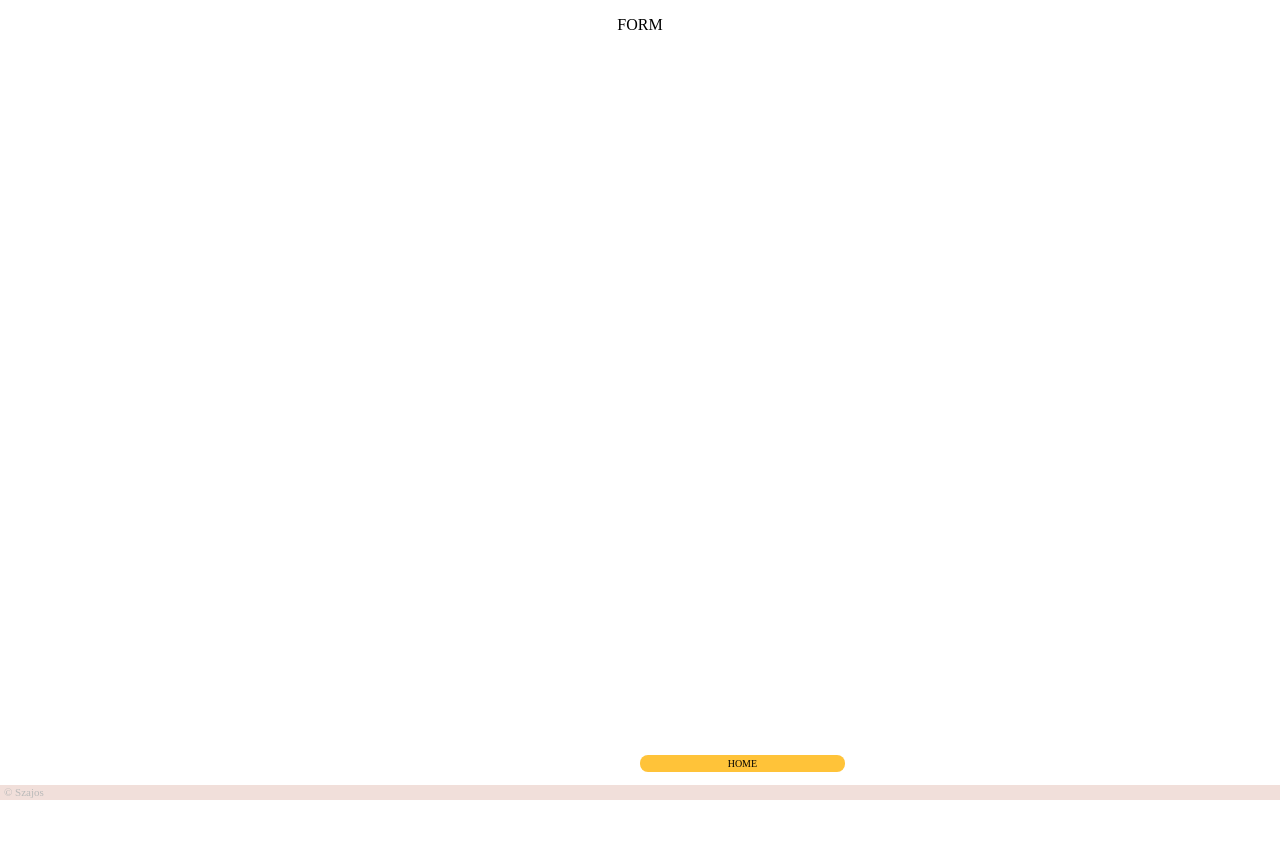
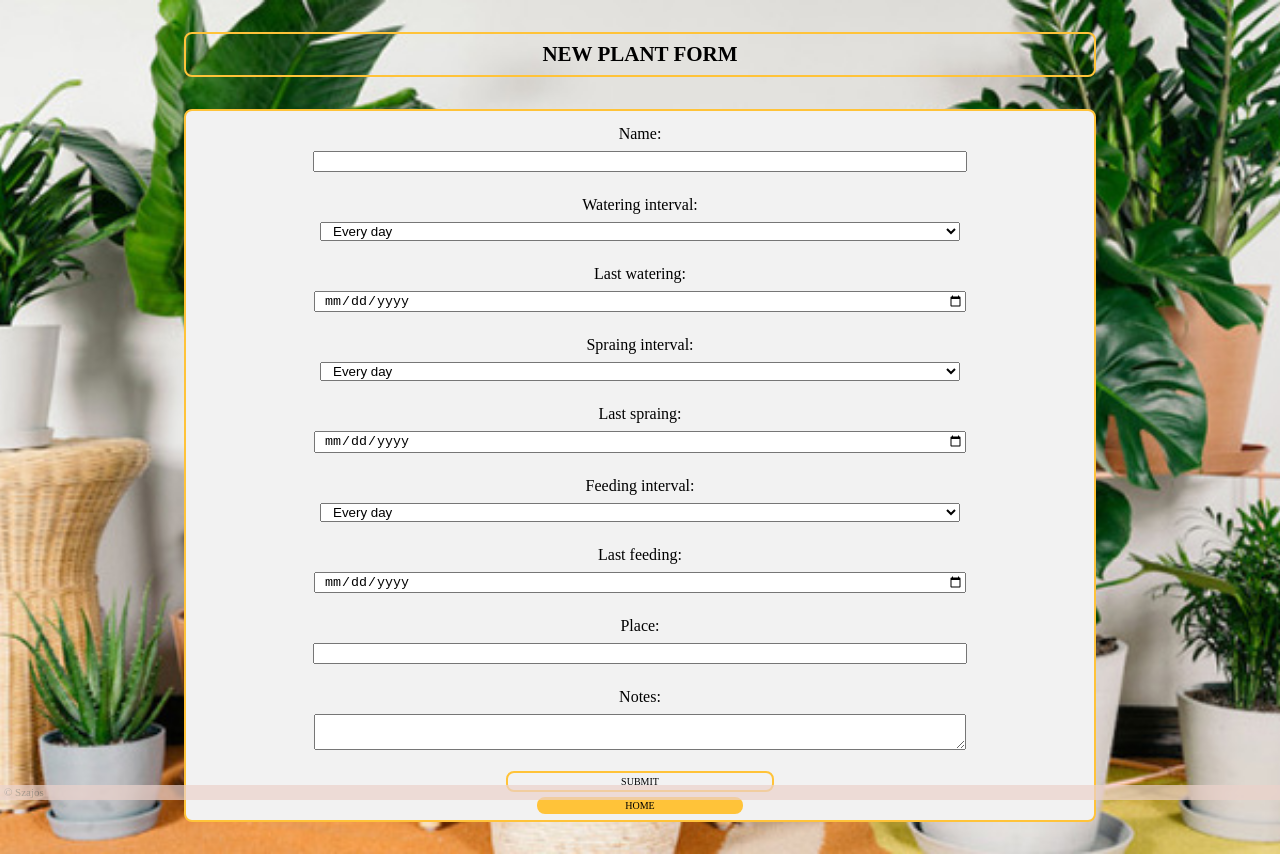
Before and after one commit to anetSzajo/plantswife, a React (Create React App) app: page /createNewPlant in a window 1280 px wide. Before the commit the page ends 816 px from the top, so only its background shows below. Built offline with nearby package versions, Linux system fonts and the light colour scheme; a web font is replaced by a local one.

Commit message:
Add new plant form page.

```diff
--- a/src/Components/HomePage/AddNewPlantButton/addNewPlantButton.scss
+++ b/src/Components/HomePage/AddNewPlantButton/addNewPlantButton.scss
@@ -8,7 +8,9 @@
   border: none;
   margin: 1rem auto;
   width: 55%;
-  a{
+  a,
+  a:visited{
     text-decoration: none;
+    color: black;
   }
 }
--- a/src/Components/NewPlantPage/NewPlantPage.js
+++ b/src/Components/NewPlantPage/NewPlantPage.js
@@ -4,13 +4,83 @@ import GoHomeButton from "../SharedComponents/GoHomeButton/GoHomeButton";
 import './newPlantPage.scss';
 
 class NewPlantPage extends React.Component{
+    constructor(props) {
+        super(props);
+        this.state = {
+            plant: props.plant ? props.plant : this.defaultEmptyPlant()
+        }
+    }
+
+    defaultEmptyPlant = () => ({
+        name: '',
+        wateringInterval: '',
+        lastWatering: '',
+        spraingInterval: '',
+        lastSpraing: '',
+        feedingInterval: '',
+        lastFeeding: '',
+        place: '',
+        notes: ''
+    })
+
+    handleInput = (event) => {
+        this.setState({
+            plant: {
+                ...this.state.plant,
+                [event.target.name]: event.target.value
+            }
+        })
+    }
+
     render(){
+        const { plant } = this.state;
+
         return(
-            <div>
-                <div className="newPlantForm">
-                    <p>FORM</p>
+            <div className="newPlantFormPage">
+                <div>
+                    <h1>NEW PLANT FORM</h1>
+                    <div className="newPlantForm">
+                        <label>Name: </label>
+                        <input type="text" name="name" value={plant.name} onChange={this.handleInput}/>
+                        <label>Watering interval:</label>
+                        <select value={plant.wateringInterval} onChange={this.handleInput}>
+                            <option value="everyDay">Every day</option>
+                            <option value="onceAWeek">Once a week</option>
+                            <option value="twicePerWeek">Twice a week</option>
+                            <option value="threeTimesAWeek">Three times a week</option>
+                            <option value="onceAMonth">Once a month</option>
+                        </select>
+                        <label>Last watering:</label>
+                        <input type="date" name="lastWatering" value={plant.lastWatering} onChange={this.handleInput}/>
+                        <label>Spraing interval:</label>
+                        <select value={plant.spraingInterval} onChange={this.handleInput}>
+                            <option value="everyDay">Every day</option>
+                            <option value="onceAWeek">Once a week</option>
+                            <option value="twicePerWeek">Twice a week</option>
+                            <option value="threeTimesAWeek">Three times a week</option>
+                            <option value="onceAMonth">Once a month</option>
+                        </select>
+                        <label>Last spraing:</label>
+                        <input type="date" name="lastSpraing" value={plant.lastSpraing} onChange={this.handleInput}/>
+                        <label>Feeding interval:</label>
+                        <select value={plant.feedingInterval} onChange={this.handleInput}>
+                            <option value="everyDay">Every day</option>
+                            <option value="onceAWeek">Once a week</option>
+                            <option value="twicePerWeek">Twice a week</option>
+                            <option value="threeTimesAWeek">Three times a week</option>
+                            <option value="onceAMonth">Once a month</option>
+                        </select>
+                        <label>Last feeding:</label>
+                        <input type="date" name="lastFeeding" value={plant.lastFeeding} onChange={this.handleInput}/>
+                        <label>Place:</label>
+                        <input type="text" name="place" value={plant.place} onChange={this.handleInput}/>
+                        <label>Notes:</label>
+                        <textarea name="notes" value={plant.notes} onChange={this.handleInput}/>
+                        <button type="submit" className="submitButton">SUBMIT</button>
+                        <GoHomeButton />
+                    </div>
+                    {console.log(plant)}
                 </div>
-                <GoHomeButton />
             </div>
         )
     }
--- a/src/Components/NewPlantPage/newPlantPage.scss
+++ b/src/Components/NewPlantPage/newPlantPage.scss
@@ -0,0 +1,67 @@
+@import '../base';
+
+body{
+  height: 100vh;
+}
+.newPlantFormPage{
+  display: flex;
+  flex-direction: column;
+  justify-content: center;
+  align-items: center;
+  background-image: url(/plantsPhotos/plants2.jpg);
+  background-position: center;
+  background-size: cover;
+  background-repeat: no-repeat;
+  h1{
+    font-size: 21px;
+    border: 2px solid $second-color;
+    border-radius: $default-border-radius;
+    padding: 8px;
+    margin: 2rem 0;
+  }
+}
+.newPlantForm{
+  padding: 6px;
+  border: 2px solid $second-color;
+  background: $main-color;
+  border-radius: $default-border-radius;
+  width: 70vw;
+  display: flex;
+  flex-direction: column;
+  justify-content: center;
+  align-items: center;
+  margin-bottom: 2rem;
+  input,
+  select,
+  textarea
+  {
+    padding-left: 8px;
+    min-width: 50vw;
+    margin-bottom: 1rem;
+  }
+  label{
+    text-align: left;
+    margin: 8px 0;
+  }
+  .goHomeButton{
+    position: inherit;
+    width: 23%;
+  }
+}
+
+.submitButton{
+  background-color: $main-color;
+  border-radius: $default-border-radius;
+  border: 2px solid $second-color;
+  font-size: 10px;
+  font-family: $font-family;
+  padding: 3px 6px;
+  width: 30%;
+  margin: 5px auto;
+  a,
+  a:visited
+  {
+    text-decoration: none;
+    color: black;
+  }
+}
```
